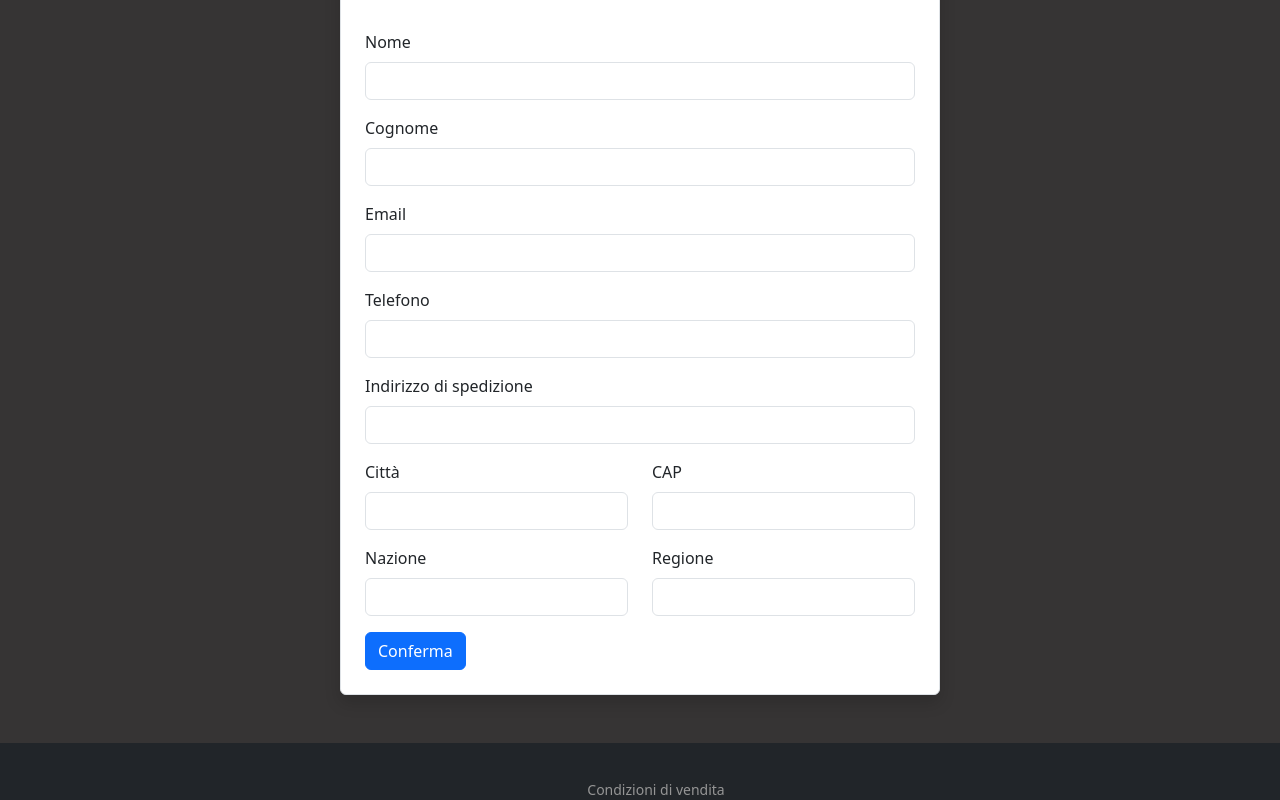
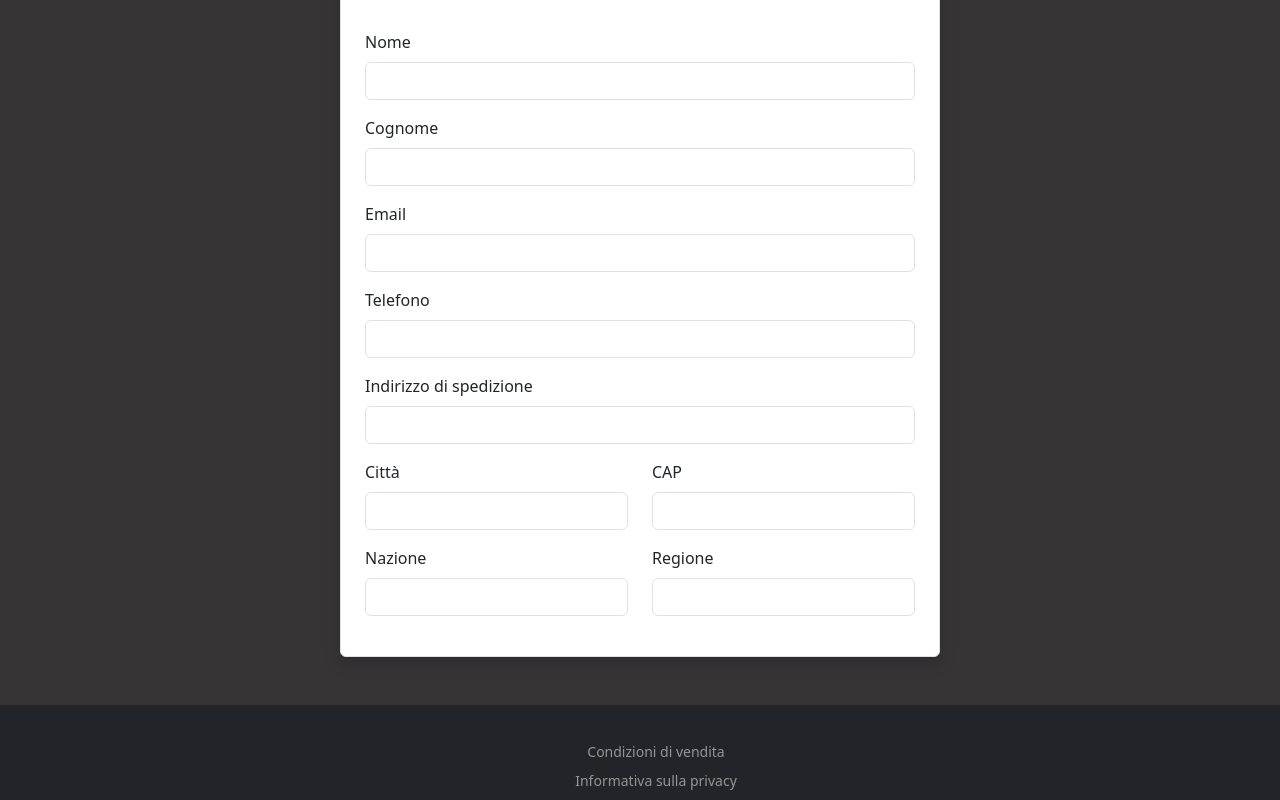
Before and after one commit to lorenzosalti/top-games-react, a React (Vite) app: page /checkout in a window 1280 px wide. Shown: the part 1075-1875 px from the top of the page. Built offline with nearby package versions, Linux system fonts and the light colour scheme.

Commit message:
feat: enhance form validation and submit order data

```diff
--- a/src/pages/CheckOutPage.jsx
+++ b/src/pages/CheckOutPage.jsx
@@ -56,6 +56,57 @@ function Checkout() {
         }));
     }
 
+    // function handleSubmit(e) {
+    //     e.preventDefault();
+    //     const form = formRef.current;
+
+    //     const errors = {};
+
+    //     if (formData.cardNumber.length !== 16 || isNaN(formData.cardNumber)) {
+    //         errors.cardNumber = "Devi inserire 16 cifre nel campo Numero Carta.";
+    //     }
+
+    //     if (formData.cardCvv.length !== 3 || isNaN(formData.cardCvv)) {
+    //         errors.cardCvv = "Devi inserire 3 cifre nel campo CVV.";
+    //     }
+
+    //     const expiryPattern = /^(0[1-9]|1[0-2])\/\d{2}$/;
+    //     if (!expiryPattern.test(formData.cardExpiryDate)) {
+    //         errors.cardExpiryDate = "Inserisci una data valida nel formato MM/AA.";
+    //     }
+
+    //     setFieldErrors(errors);
+
+    //     if (Object.keys(errors).length > 0) {
+    //         setValidated(false);
+    //     } else {
+    //         form.classList.add("was-validated");
+    //         setValidated(true);
+    //         console.log(formData);
+    //     }
+
+    //     const orderPay = {
+    //         total_price: totalPrice,
+    //         date: new Date().toISOString().split('T')[0],
+    //         address_billing: formData.address_billing,
+    //         city_billing: formData.city_billing,
+    //         postal_code_billing: formData.postal_code_billing,
+    //         country_billing: formData.country_billing,
+    //         region_billing: formData.region_billing
+    //     }
+    //     console.log(orderPay.date)
+
+    //     axios.post('http://127.0.0.1:3000/order/', orderPay)
+    //         .then((res) => {
+    //             console.log('Complimenti Dati inviati', res.data);
+    //             setFormData(inizionalData);
+    //             setCartStorage([]);
+    //         })
+    //         .catch((err) => {
+    //             console.error('Rilevato errore', err)
+    //         })
+
+    // }
     function handleSubmit(e) {
         e.preventDefault();
         const form = formRef.current;
@@ -75,15 +126,19 @@ function Checkout() {
             errors.cardExpiryDate = "Inserisci una data valida nel formato MM/AA.";
         }
 
+        if (!userData.email.includes('@')) {
+            errors.email = 'Email non valida';
+        }
+
         setFieldErrors(errors);
 
         if (Object.keys(errors).length > 0) {
             setValidated(false);
-        } else {
-            form.classList.add("was-validated");
-            setValidated(true);
-            console.log(formData);
+            return;
         }
+
+        form.classList.add("was-validated");
+        setValidated(true);
 
         const orderPay = {
             total_price: totalPrice,
@@ -93,64 +148,83 @@ function Checkout() {
             postal_code_billing: formData.postal_code_billing,
             country_billing: formData.country_billing,
             region_billing: formData.region_billing
-        }
-        console.log(orderPay.date)
+        };
 
         axios.post('http://127.0.0.1:3000/order/', orderPay)
             .then((res) => {
-                console.log('Complimenti Dati inviati', res.data);
+                const createdOrderId = res.data.id_order;
+
+                const orderUser = {
+                    id_order: createdOrderId,
+                    name: userData.name,
+                    surname: userData.surname,
+                    email: userData.email,
+                    phone: userData.phone,
+                    address_shipping: userData.address_shipping,
+                    city_shipping: userData.city_shipping,
+                    postal_code_shipping: userData.postal_code_shipping,
+                    country_shipping: userData.country_shipping,
+                    region_shipping: userData.region_shipping
+                };
+
+                return axios.post('http://127.0.0.1:3000/order/customer', orderUser);
+            })
+            .then((res) => {
+                console.log('Cliente inserito:', res.data);
                 setFormData(inizionalData);
+                setUserData(customersData);
                 setCartStorage([]);
             })
             .catch((err) => {
-                console.error('Rilevato errore', err)
-            })
-
+                console.error('Errore nell’invio dei dati:', err);
+                setValidated(false);
+            });
     }
 
-    function userSubmit(e) {
-        e.preventDefault();
-        const form = userFormRef.current;
 
-        const errors = {}
+    // function userSubmit(e) {
+    //     e.preventDefault();
+    //     const form = userFormRef.current;
 
-        if (!userData.email.includes('@')) {
-            errors.email = 'email non valida';
-        }
+    //     const errors = {}
 
-        setFieldErrors(errors)
+    //     if (!userData.email.includes('@')) {
+    //         errors.email = 'email non valida';
+    //     }
 
-        if (Object.keys(errors).length > 0) {
-            setValidated(false);
-        } else {
-            form.classList.add("was-validated");
-            setValidated(true);
+    //     setFieldErrors(errors)
 
-        }
+    //     if (Object.keys(errors).length > 0) {
+    //         setValidated(false);
+    //     } else {
+    //         form.classList.add("was-validated");
+    //         setValidated(true);
+
+    //     }
 
 
-        const orderUser = {
-            name: userData.name,
-            surname: userData.surname,
-            email: userData.email,
-            phone: userData.phone,
-            address_shipping: userData.address_shipping,
-            city_shipping: userData.city_shipping,
-            postal_code_shipping: userData.postal_code_shipping,
-            country_shipping: userData.country_shipping,
-            region_shipping: userData.region_shipping
-        }
+    //     const orderUser = {
+    //         name: userData.name,
+    //         surname: userData.surname,
+    //         email: userData.email,
+    //         phone: userData.phone,
+    //         address_shipping: userData.address_shipping,
+    //         city_shipping: userData.city_shipping,
+    //         postal_code_shipping: userData.postal_code_shipping,
+    //         country_shipping: userData.country_shipping,
+    //         region_shipping: userData.region_shipping
+    //     }
 
 
-        axios.post('http://127.0.0.1:3000/order/customer', orderUser)
-            .then((res) => {
-                console.log('Complimenti Dati inviati', res.data);
-                setUserData(customersData)
-            })
-            .catch((err) => {
-                console.error('Rilevato errore', err)
-            })
-    }
+    //     axios.post('http://127.0.0.1:3000/order/customer', orderUser)
+    //         .then((res) => {
+    //             console.log('Complimenti Dati inviati', res.data);
+    //             setUserData(customersData)
+    //         })
+    //         .catch((err) => {
+    //             console.error('Rilevato errore', err)
+    //         })
+    // }
 
 
 
@@ -255,7 +329,7 @@ function Checkout() {
             </form>
 
 
-            <form className="container mt-5 mb-5 p-4 border rounded shadow bg-white needs-validation" style={{ maxWidth: "600px" }} onSubmit={userSubmit} ref={userFormRef} noValidate>
+            <form className="container mt-5 mb-5 p-4 border rounded shadow bg-white needs-validation" style={{ maxWidth: "600px" }} ref={userFormRef} noValidate>
                 <h2 className="mb-4 text-center">Dati Cliente</h2>
 
                 <div className="mb-3">
@@ -307,9 +381,9 @@ function Checkout() {
                     </div>
                 </div>
 
-                <button type="submit" className="btn btn-primary" data-bs-toggle="modal" data-bs-target="#exampleModal">
+                {/* <button type="submit" className="btn btn-primary" data-bs-toggle="modal" data-bs-target="#exampleModal">
                     Conferma
-                </button>
+                </button> */}
             </form>
 
 
```
